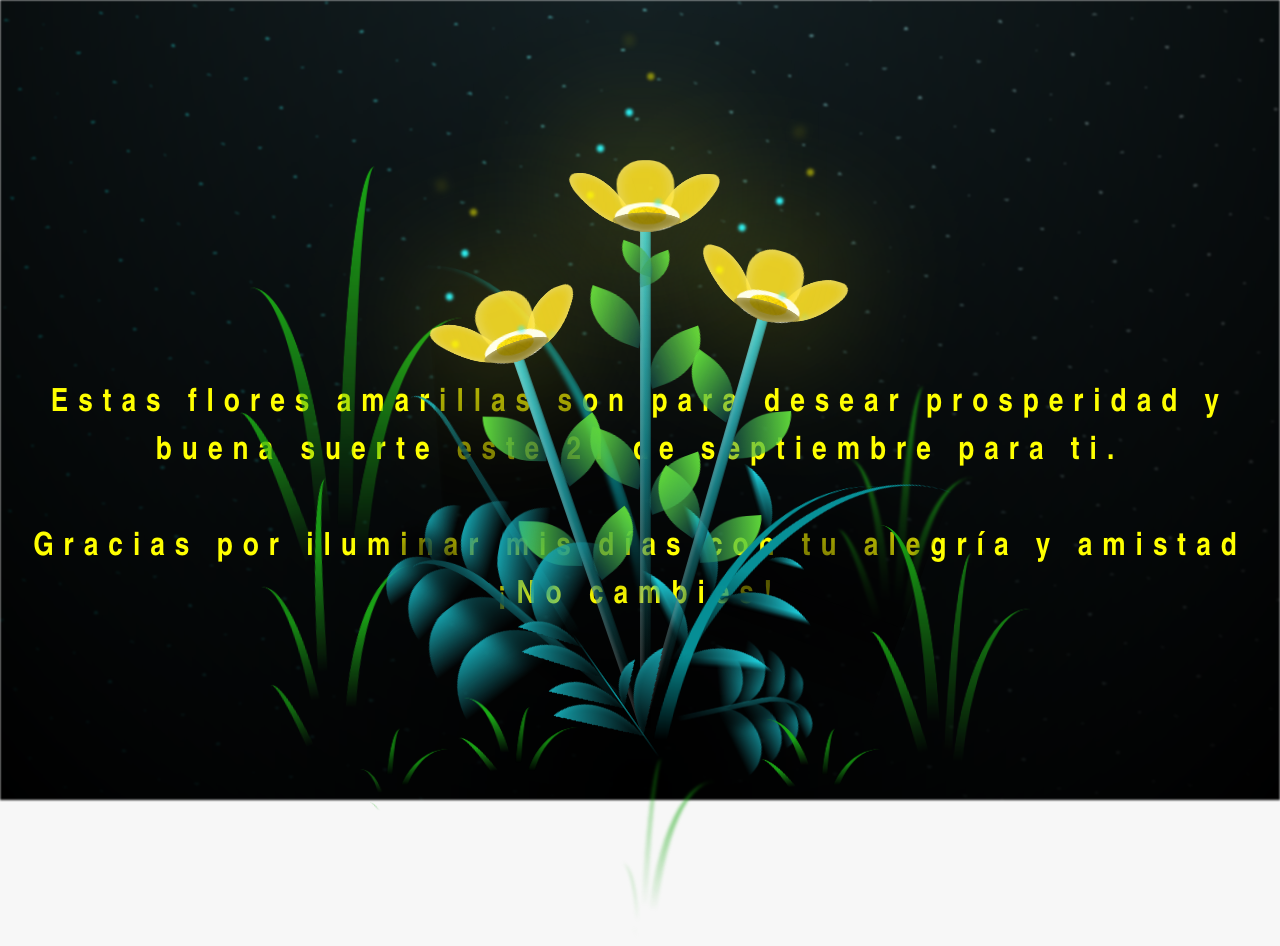
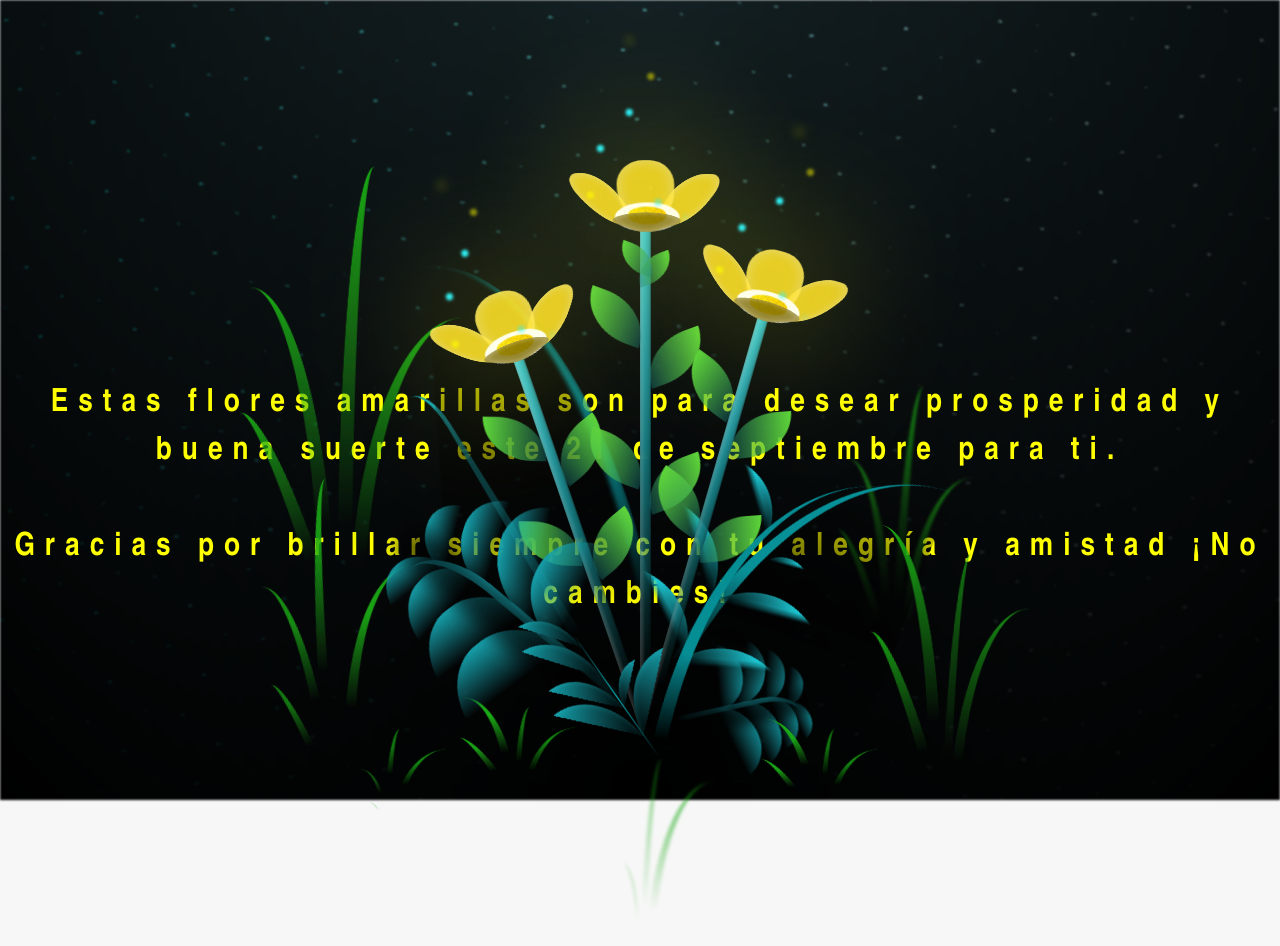
Before and after one commit to henryhostsoftware/Henry21sep, a plain HTML site: page flower.html in a window 1280 px wide. Drawn offline with Linux system fonts and the light colour scheme.

Commit message:
Add files via upload

```diff
--- a/flower.html
+++ b/flower.html
@@ -15,7 +15,7 @@
     </div>
     <h1 class="titulo">Estas flores amarillas son para desear prosperidad
       y buena suerte este 21 de septiembre para ti. <br> <br>
-      Gracias por iluminar mis días con tu alegría y amistad ¡No cambies!</h1>
+      Gracias por brillar siempre con tu alegría y amistad ¡No cambies!</h1>
 
     <div class="night"></div>
     <div class="flowers">
```
